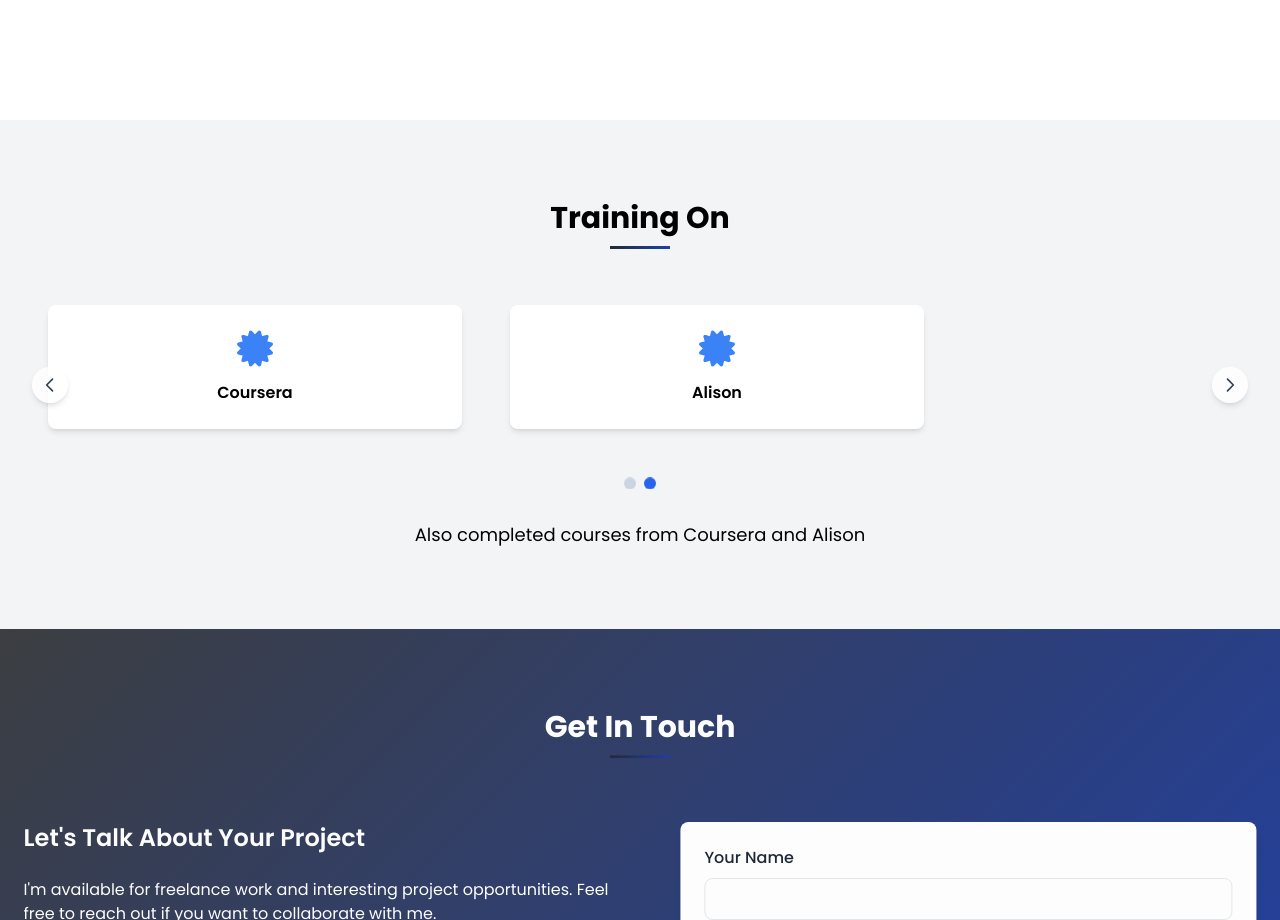
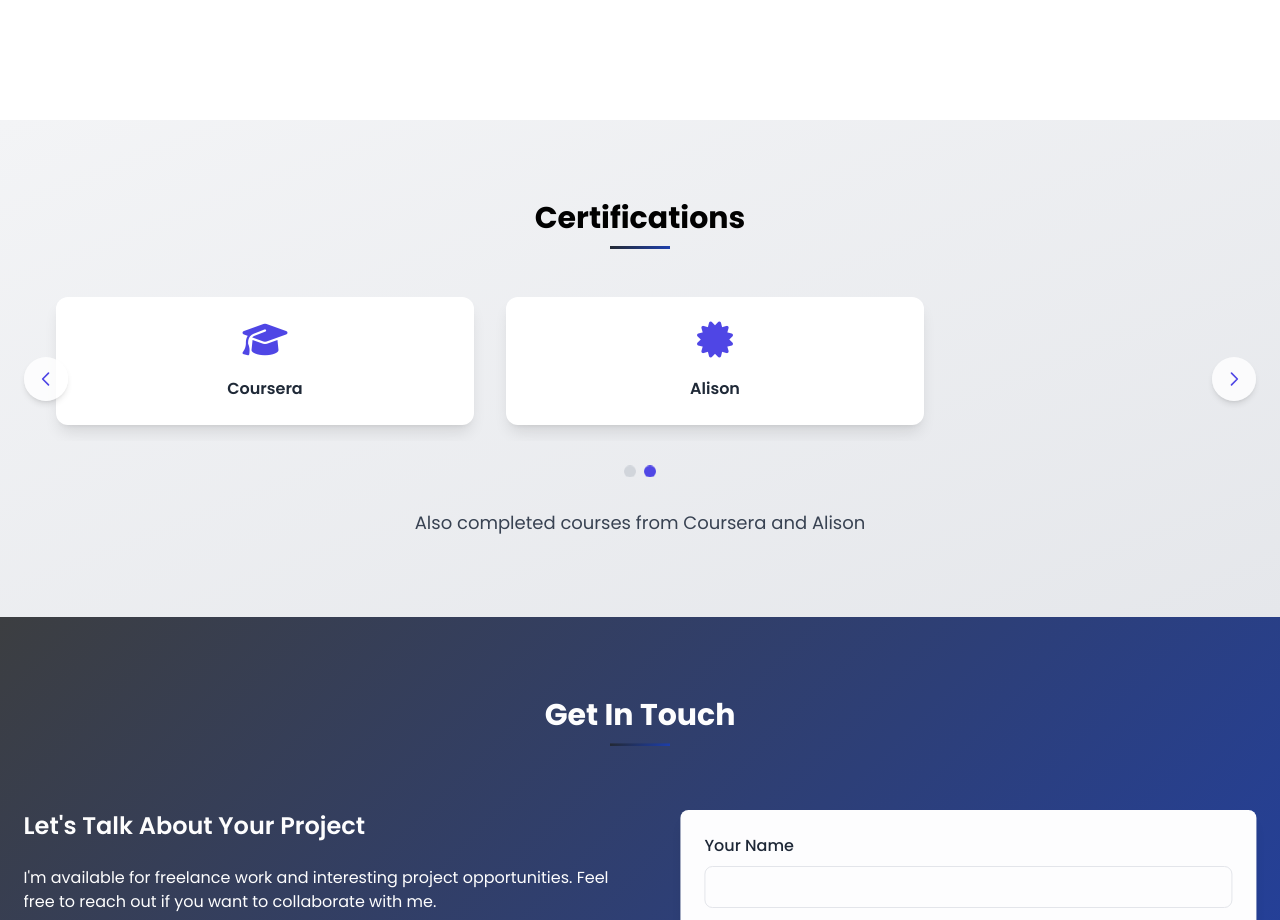
Before and after one commit to Coding-Base/OsimiGodsgiftPortfolio, a React (Vite) app: page / in a window 1280 px wide. Shown: the part 6700-7620 px from the top of the page. Built offline with nearby package versions, Linux system fonts and the light colour scheme.

Commit message:
Update Certifications.jsx

```diff
--- a/src/components/Certifications.jsx
+++ b/src/components/Certifications.jsx
@@ -1,20 +1,22 @@
+// src/components/Certifications.jsx
 // src/components/Certifications.jsx
 import React, { useEffect, useRef, useState, useMemo } from 'react'
 
 export default function Certifications() {
   const certifications = [
-    { name: 'ZuriBoard' },
-    { name: 'Jobbersman' },
-    { name: 'TEF' },
-    { name: 'SIDEHUSTLE' },
-    { name: 'Coursera' },
-    { name: 'Alison' }
+    { name: 'ZuriBoard', icon: 'fas fa-certificate' },
+    { name: 'Jobbersman', icon: 'fas fa-award' },
+    { name: 'TEF', icon: 'fas fa-medal' },
+    { name: 'SIDEHUSTLE', icon: 'fas fa-trophy' },
+    { name: 'Coursera', icon: 'fas fa-graduation-cap' },
+    { name: 'Alison', icon: 'fas fa-certificate' }
   ]
 
   const containerRef = useRef(null)
   const autoRef = useRef(null)
   const [itemsPerPage, setItemsPerPage] = useState(4)
   const [currentPage, setCurrentPage] = useState(0)
+  const [isPaused, setIsPaused] = useState(false)
 
   useEffect(() => {
     const calc = () => {
@@ -38,9 +40,10 @@
   }, [itemsPerPage, pages, currentPage])
 
   const { intervalDelay, transitionMs } = useMemo(() => {
-    if (itemsPerPage === 1) return { intervalDelay: 6000, transitionMs: 900 }
-    if (itemsPerPage === 2) return { intervalDelay: 4500, transitionMs: 700 }
-    return { intervalDelay: 3500, transitionMs: 600 }
+    // Slower transitions for better mobile experience
+    if (itemsPerPage === 1) return { intervalDelay: 8000, transitionMs: 1200 }  // Increased from 6000/900
+    if (itemsPerPage === 2) return { intervalDelay: 6000, transitionMs: 1000 }  // Increased from 4500/700
+    return { intervalDelay: 5000, transitionMs: 800 }                           // Increased from 3500/600
   }, [itemsPerPage])
 
   const stopAuto = () => {
@@ -51,6 +54,8 @@
   }
 
   const startAuto = () => {
+    if (isPaused) return
+
     stopAuto()
     autoRef.current = setInterval(() => {
       setCurrentPage((p) => (p + 1) % pages)
@@ -58,58 +63,72 @@
   }
 
   useEffect(() => {
-    // restart auto when pages or interval changes
     startAuto()
     return () => stopAuto()
     // eslint-disable-next-line react-hooks/exhaustive-deps
-  }, [pages, intervalDelay])
+  }, [pages, intervalDelay, isPaused])
 
   const goTo = (i) => {
     setCurrentPage(i % pages)
-    // reset auto so user has time to view the selected slide
-    stopAuto()
-    autoRef.current = setTimeout(() => startAuto(), intervalDelay)
+    // Pause auto-rotation for a while after user interaction
+    setIsPaused(true)
+    setTimeout(() => {
+      setIsPaused(false)
+    }, intervalDelay * 2) // Pause for two intervals
   }
 
   const prev = () => {
     setCurrentPage((p) => (p - 1 + pages) % pages)
-    stopAuto()
-    autoRef.current = setTimeout(() => startAuto(), intervalDelay)
+    setIsPaused(true)
+    setTimeout(() => {
+      setIsPaused(false)
+    }, intervalDelay * 2)
   }
 
   const next = () => {
     setCurrentPage((p) => (p + 1) % pages)
-    stopAuto()
-    autoRef.current = setTimeout(() => startAuto(), intervalDelay)
+    setIsPaused(true)
+    setTimeout(() => {
+      setIsPaused(false)
+    }, intervalDelay * 2)
   }
 
   const handleMouseEnter = () => {
-    stopAuto()
+    setIsPaused(true)
   }
 
   const handleMouseLeave = () => {
-    // small debounce to avoid immediate restart
-    stopAuto()
-    autoRef.current = setTimeout(() => startAuto(), 300)
+    setIsPaused(false)
+  }
+
+  const handleTouchStart = () => {
+    setIsPaused(true)
+  }
+
+  const handleTouchEnd = () => {
+    // Resume after a delay when touch ends
+    setTimeout(() => {
+      setIsPaused(false)
+    }, intervalDelay)
   }
 
   const itemWidthPercent = 100 / itemsPerPage
   const translatePercent = -(currentPage * 100)
 
   return (
-    <section id="certifications" className="py-20 bg-gray-100">
+    <section id="certifications" className="py-20 bg-gradient-to-br from-gray-100 to-gray-200">
       <div className="container mx-auto px-6">
-        <h2 className="text-3xl font-bold text-center mb-8 section-title" data-aos="fade-up">Training On</h2>
+        <h2 className="text-3xl font-bold text-center mb-8 section-title" data-aos="fade-up">Certifications</h2>
 
         <div
           className="relative"
           onMouseEnter={handleMouseEnter}
           onMouseLeave={handleMouseLeave}
-          onTouchStart={handleMouseEnter}
-          onTouchEnd={handleMouseLeave}
+          onTouchStart={handleTouchStart}
+          onTouchEnd={handleTouchEnd}
           aria-roledescription="carousel"
         >
-          <div className="overflow-hidden rounded-lg">
+          <div className="overflow-hidden rounded-lg mx-4">
             <div
               ref={containerRef}
               className="flex"
@@ -122,14 +141,14 @@
               {certifications.map((cert, idx) => (
                 <div
                   key={idx}
-                  className="p-6 flex-shrink-0"
+                  className="p-4 flex-shrink-0"
                   style={{ width: `${itemWidthPercent}%` }}
                 >
-                  <div className="bg-white rounded-lg p-6 shadow-md h-full flex items-center justify-center">
-                    <div className="text-center">
-                      <i className="fas fa-certificate text-4xl text-blue-500 mb-3" aria-hidden />
-                      <p className="font-semibold">{cert.name}</p>
+                  <div className="bg-white rounded-xl p-6 shadow-lg h-full flex flex-col items-center justify-center transition-all duration-300 hover:shadow-xl hover:scale-105">
+                    <div className="text-4xl text-indigo-600 mb-4">
+                      <i className={cert.icon} aria-hidden />
                     </div>
+                    <p className="font-semibold text-center text-gray-800">{cert.name}</p>
                   </div>
                 </div>
               ))}
@@ -141,20 +160,20 @@
               <button
                 onClick={prev}
                 aria-label="Previous"
-                className="absolute left-2 top-1/2 -translate-y-1/2 bg-white/80 hover:bg-white text-slate-700 rounded-full p-2 shadow-md"
+                className="absolute left-0 top-1/2 -translate-y-1/2 bg-white/80 hover:bg-white text-indigo-600 rounded-full p-3 shadow-md z-10"
               >
                 <svg xmlns="http://www.w3.org/2000/svg" className="h-5 w-5" fill="none" viewBox="0 0 24 24" stroke="currentColor" aria-hidden>
-                  <path strokeLinecap="round" strokeLinejoin="round" strokeWidth="2" d="M15 19l-7-7 7-7" />
+                  <path strokeLinecap="round" strokeLinejoin="round" strokeWidth={2} d="M15 19l-7-7 7-7" />
                 </svg>
               </button>
 
               <button
                 onClick={next}
                 aria-label="Next"
-                className="absolute right-2 top-1/2 -translate-y-1/2 bg-white/80 hover:bg-white text-slate-700 rounded-full p-2 shadow-md"
+                className="absolute right-0 top-1/2 -translate-y-1/2 bg-white/80 hover:bg-white text-indigo-600 rounded-full p-3 shadow-md z-10"
               >
                 <svg xmlns="http://www.w3.org/2000/svg" className="h-5 w-5" fill="none" viewBox="0 0 24 24" stroke="currentColor" aria-hidden>
-                  <path strokeLinecap="round" strokeLinejoin="round" strokeWidth="2" d="M9 5l7 7-7 7" />
+                  <path strokeLinecap="round" strokeLinejoin="round" strokeWidth={2} d="M9 5l7 7-7 7" />
                 </svg>
               </button>
             </>
@@ -166,14 +185,14 @@
                 key={i}
                 onClick={() => goTo(i)}
                 aria-label={`Go to slide ${i + 1}`}
-                className={`w-3 h-3 rounded-full ${i === currentPage ? 'bg-blue-600' : 'bg-slate-300'} focus:outline-none`}
+                className={`w-3 h-3 rounded-full ${i === currentPage ? 'bg-indigo-600' : 'bg-gray-300'} focus:outline-none`}
               />
             ))}
           </div>
         </div>
 
         <div className="mt-8 text-center" data-aos="fade-up">
-          <p className="text-lg">Also completed courses from Coursera and Alison</p>
+          <p className="text-lg text-gray-700">Also completed courses from Coursera and Alison</p>
         </div>
       </div>
     </section>
```
